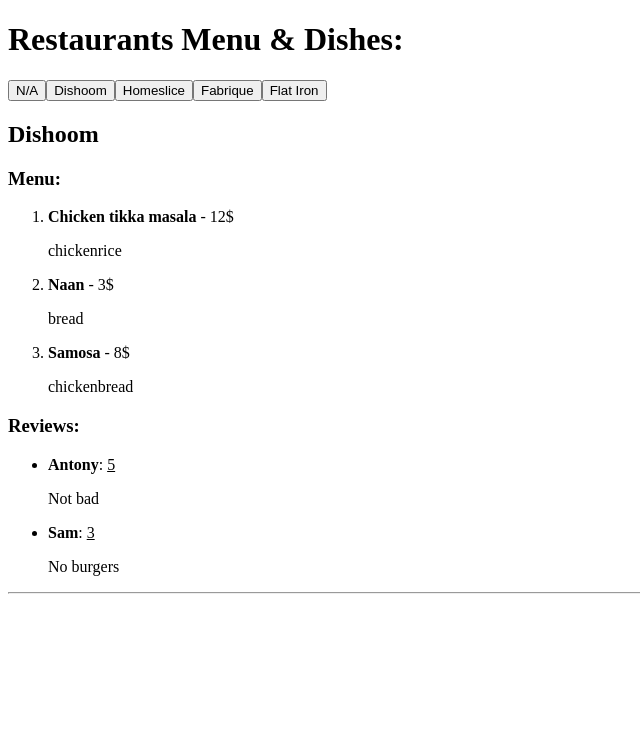
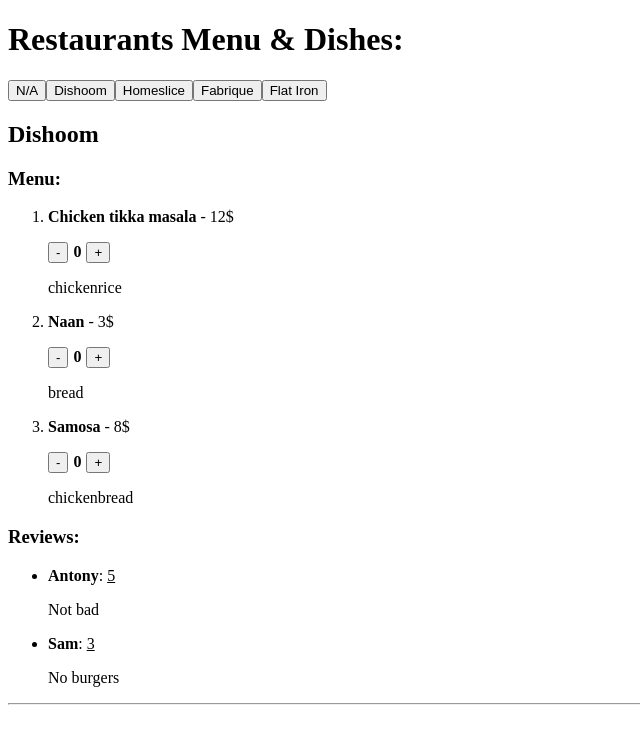
Before and after one commit to Remzes/react-20231109, a React (Vite) app: page / in a window 1280 px wide. Both pictures are taken after a click on the button "Dishoom". Shown: the top 744 px of the page, without its empty margins (0-640 px from the left). Built offline with nearby package versions, Linux system fonts and the light colour scheme.

Commit message:
added counter for menu items

```diff
--- /dev/null
+++ b/src/components/counter/index.jsx
@@ -0,0 +1,13 @@
+import { useState } from "react"
+
+export const MenuItemCounter = () => {
+    const [counter, setCounter] = useState(0)
+
+    return (
+        <div>
+            <button onClick={() => setCounter(counter - 1)}>-</button>
+            <b style={{ padding: '0 5px' }}>{counter}</b>
+            <button onClick={() => counter < 5 && setCounter(counter + 1)}>+</button>
+        </div>
+    )
+}
--- a/src/components/menu-item/index.jsx
+++ b/src/components/menu-item/index.jsx
@@ -1,9 +1,12 @@
+import { MenuItemCounter } from "../counter"
+
 export const MenuItem = ({ name, price, ingredients }) => {
     return (
         <>
             <p>
                 <strong>{name}</strong> - {price}$
             </p>
+            <MenuItemCounter />
             <p>{ingredients}</p>
         </>
     )
```
